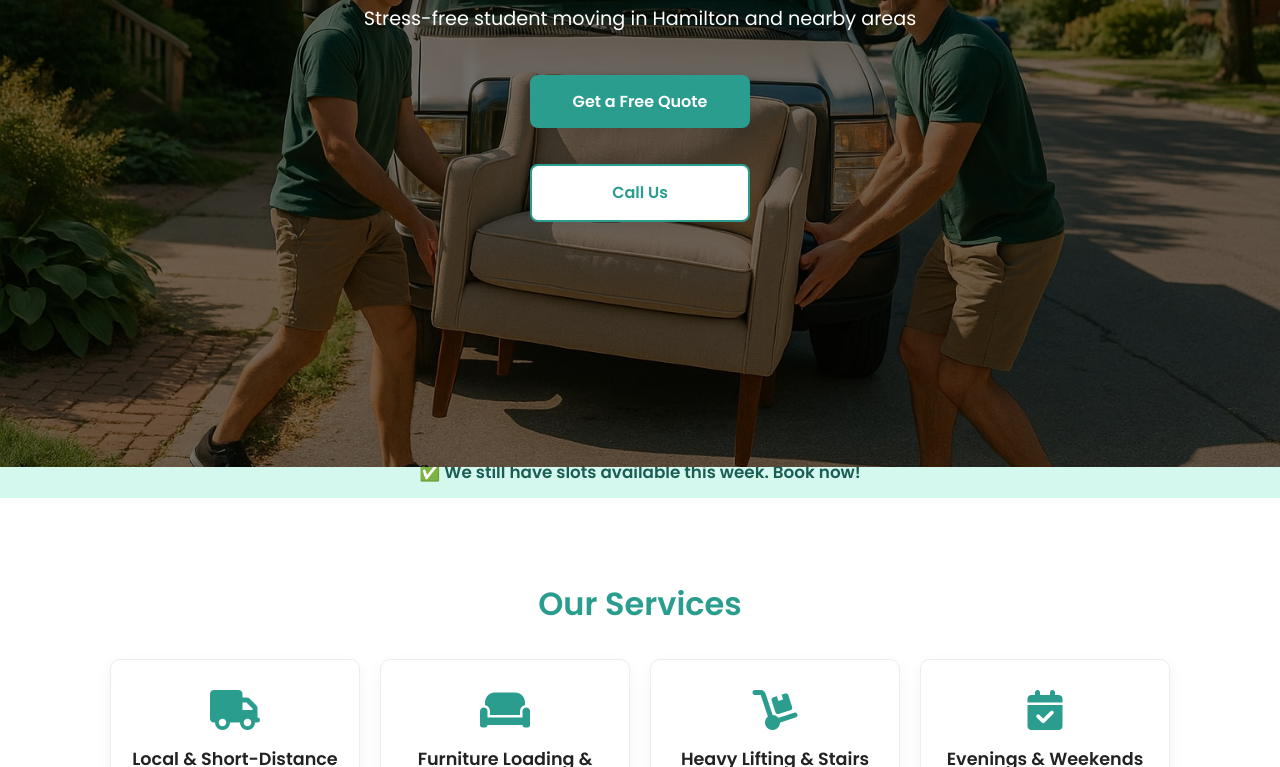
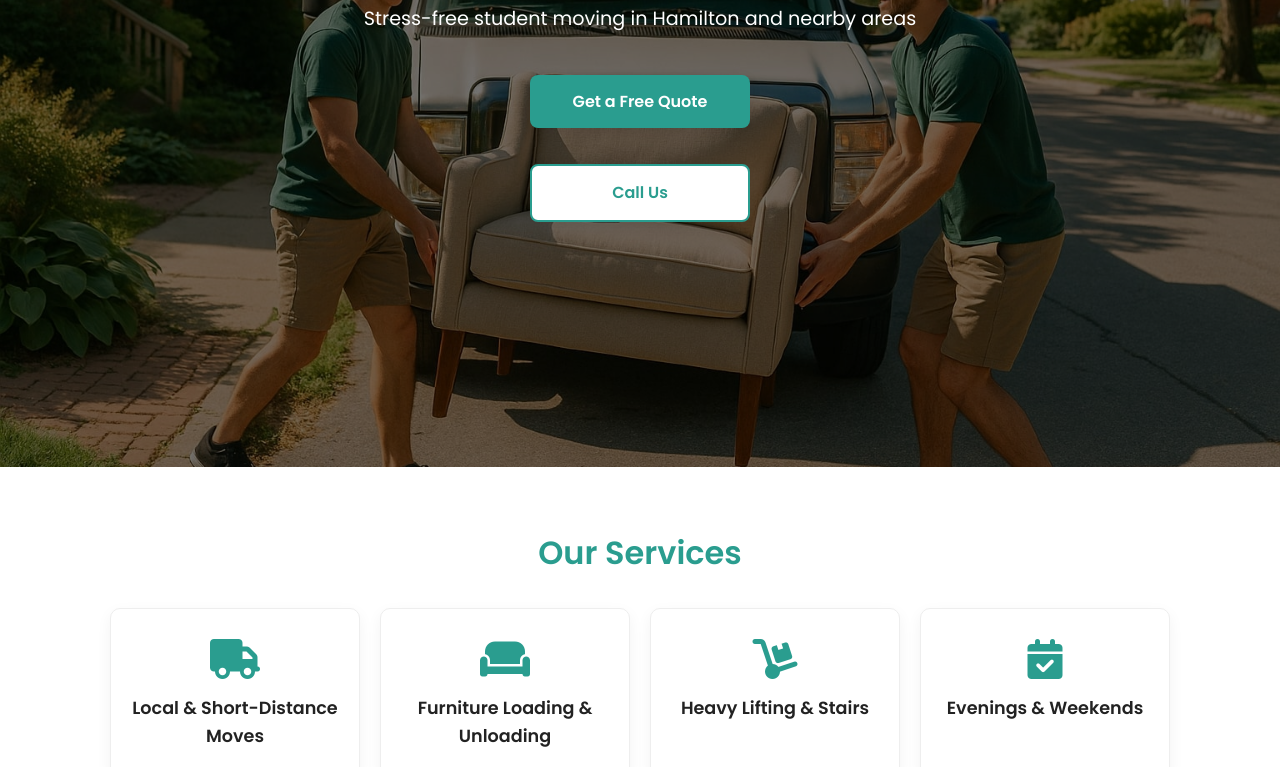
Before and after one commit to trxtr337/moving-site, a plain HTML site: page index.html in a window 1280 px wide. Shown: the part 333-1100 px from the top of the page. Drawn offline with Linux system fonts and the light colour scheme.

Commit message:
Remove availability banner from header

```diff
--- a/index.html
+++ b/index.html
@@ -57,10 +57,7 @@
     </div>
   </header>
 
-  <!-- ✅ Срочная плашка -->
-  <div class="availability-banner">
-    ✅ We still have slots available <strong>this week</strong>. Book now!
-  </div>
+  <!-- Desktop Navigation -->
 
   <section class="services alt-bg">
     <div class="container">
```
